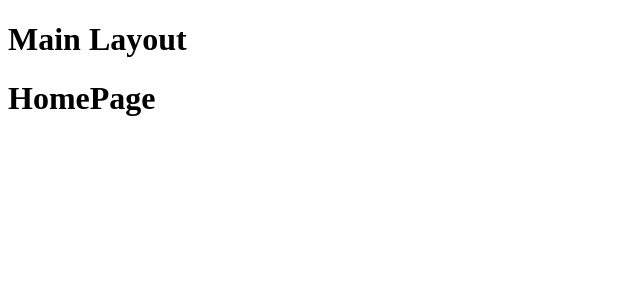
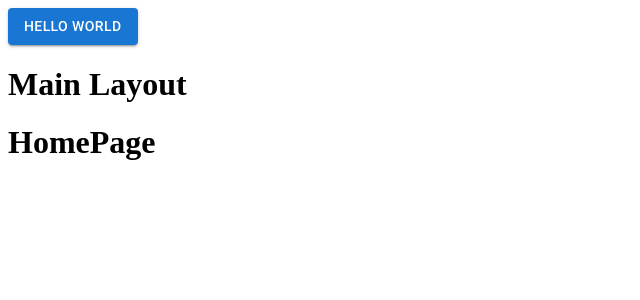
Before and after one commit to MelihDincer/02-store-app, a React (Vite) app: page / in a window 1280 px wide. Shown: the top 300 px of the page, without its empty margins (0-640 px from the left). Built offline with nearby package versions, Linux system fonts and the light colour scheme.

Commit message:
26 Mayıs third commit. -Material UI paketleri yüklendi. Mui test button eklendi.

```diff
--- a/package.json
+++ b/package.json
@@ -10,6 +10,11 @@
     "preview": "vite preview"
   },
   "dependencies": {
+    "@emotion/react": "^11.14.0",
+    "@emotion/styled": "^11.14.0",
+    "@fontsource/roboto": "^5.2.5",
+    "@mui/icons-material": "^7.1.0",
+    "@mui/material": "^7.1.0",
     "react": "^19.1.0",
     "react-dom": "^19.1.0",
     "react-router": "^7.6.1"
--- /dev/null
+++ b/src/components/ButtonUsage.jsx
@@ -0,0 +1,6 @@
+import * as React from "react";
+import Button from "@mui/material/Button";
+
+export default function ButtonUsage() {
+  return <Button variant="contained">Hello world</Button>;
+}
--- a/src/index.css
+++ b/src/index.css
@@ -0,0 +1,4 @@
+@import "@fontsource/roboto/300.css";
+@import "@fontsource/roboto/400.css";
+@import "@fontsource/roboto/500.css";
+@import "@fontsource/roboto/700.css";
--- a/src/layouts/MainLayout.jsx
+++ b/src/layouts/MainLayout.jsx
@@ -1,8 +1,10 @@
 import { Outlet } from "react-router";
+import ButtonUsage from "../components/ButtonUsage";
 
 export default function MainLayout() {
   return (
     <div className="container">
+      <ButtonUsage />
       <h1>Main Layout</h1>
       <Outlet />
     </div>
```
Also changed, not shown: 1 other file (tests, documents, lock files or other folders).
